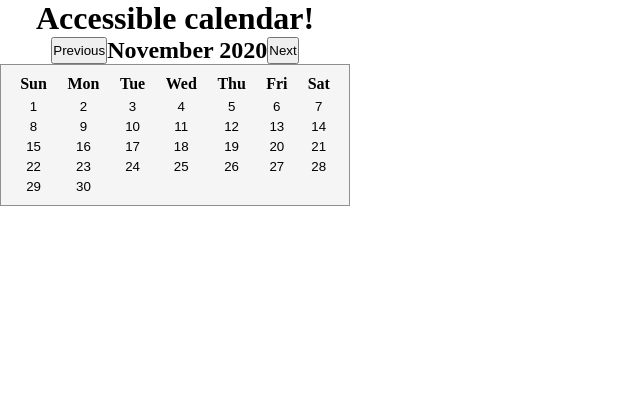
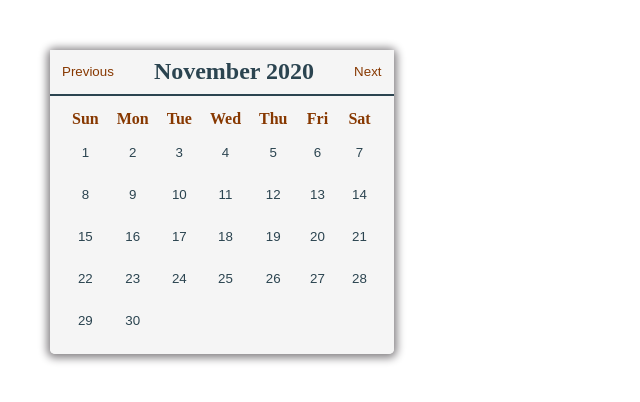
Before and after one commit to AxessLab/accessible-date-picker, a React app: page / in a window 1280 px wide. Shown: the top 402 px of the page, without its empty margins (0-640 px from the left). Built offline with nearby package versions, Linux system fonts and the light colour scheme; the HTML template or start-up script is replaced by a standard one.

Commit message:
styling done with css

```diff
--- a/src/components/Heading.tsx
+++ /dev/null
@@ -1,7 +0,0 @@
-import React from "react";
-
-const Heading: React.FC = () => (
-    <h1>Accessible calendar!</h1>
-);
-
-export default Heading;
--- a/src/components/MonthPicker.tsx
+++ b/src/components/MonthPicker.tsx
@@ -14,10 +14,10 @@ const MonthPicker: React.FC<MonthPickerProps> = (props) => {
     const { month, year, changeMonthHandler } = props
 
     return (
-        <div className={styles.monthPickerContainer}>
-            <button onClick={() => { changeMonthHandler("previous") }}>Previous</button>
+        <div>
+            <button className={styles.previousButton} onClick={() => { changeMonthHandler("previous") }}>Previous</button>
             <h2 id="month-label" aria-live="polite">{monthArray[month]}{" "}{year}</h2>
-            <button onClick={() => { changeMonthHandler("next") }}>Next</button>
+            <button className={styles.nextButton} onClick={() => { changeMonthHandler("next") }}>Next</button>
         </div>
     );
 };
--- a/src/containers/Calendar.tsx
+++ b/src/containers/Calendar.tsx
@@ -3,7 +3,6 @@ import ReactDOM from "react-dom";
 import moment from "moment"
 import styles from "../styles/stylesCalendar.css";
 
-import Heading from "../components/Heading";
 import MonthPicker from "../components/MonthPicker";
 import DaysHeading from "../components/DaysHeading";
 import DatesOfMonth from "../components/DatesOfMonth";
@@ -65,7 +64,6 @@ const Calendar: React.FC = () => {
 
   return (
     <div className={styles.calendarContainer}>
-      <Heading />
       <MonthPicker
         month={dateObject.month}
         year={dateObject.year}
--- a/src/styles/stylesCalendar.css
+++ b/src/styles/stylesCalendar.css
@@ -4,40 +4,71 @@
   box-sizing: content-box;
 }
 
+body {
+  padding: 50px;
+}
+
 :root {
   --main: #f5f5f5;
-  --secondary: #8f8f8f;
+  --secondary: #2b4450;
+  --third: #873800;
 }
 
 abbr {
   border: none;
   text-decoration: none;
-  padding: 0.5rem;
+  padding: 8px;
+  color: var(--third);
+}
+
+h2 {
+  padding: 8px;
+  display: inline-block;
+  color: var(--secondary);
 }
 
 .calendarContainer {
-  width: 350px;
-  display: flex;
-  flex-direction: column;
-  justify-content: space-around;
+  background-color: var(--main);
+  display: inline-block;
   text-align: center;
-}
-
-.monthPickerContainer {
-  display: flex;
-  justify-content: center;
+  box-shadow: 0px 1px 9px 3px rgba(133, 130, 133, 1);
+  -webkit-box-shadow: 0px 1px 9px 3px rgba(133, 130, 133, 1);
+  -moz-box-shadow: 0px 1px 9px 3px rgba(133, 130, 133, 1);
+  border-radius: 5px;
 }
 
 .calendarTableContainer {
+  display: inline-table;
   background-color: var(--main);
-  border: 1px solid var(--secondary);
-  padding: 0.5rem;
+  border-top: solid var(--secondary) 2px;
+  border-radius: 0 0 5px 5px;
+  padding: 12px;
 }
 
 .calendarCells {
+  width: 40px;
+  height: 40px;
   border: none;
   background-color: var(--main);
-  width: 100%;
+  color: var(--secondary);
+}
+
+.previousButton {
+  float: left;
+  border: none;
+  line-height: 20px;
+  padding: 12px;
+  color: var(--third);
+  background-color: var(--main);
+}
+
+.nextButton {
+  float: right;
+  border: none;
+  line-height: 20px;
+  padding: 12px;
+  color: var(--third);
+  background-color: var(--main);
 }
 
 .disabled {
@@ -45,5 +76,7 @@ abbr {
 }
 
 .clickedDateButton {
-  color: salmon;
+  background-color: var(--secondary);
+  border-radius: 50%;
+  color: var(--main);
 }
--- a/src/styles/stylesCalendar.css.d.ts
+++ b/src/styles/stylesCalendar.css.d.ts
@@ -5,7 +5,8 @@ declare namespace StylesCalendarCssNamespace {
     calendarTableContainer: string;
     clickedDateButton: string;
     disabled: string;
-    monthPickerContainer: string;
+    nextButton: string;
+    previousButton: string;
   }
 }
 
```
